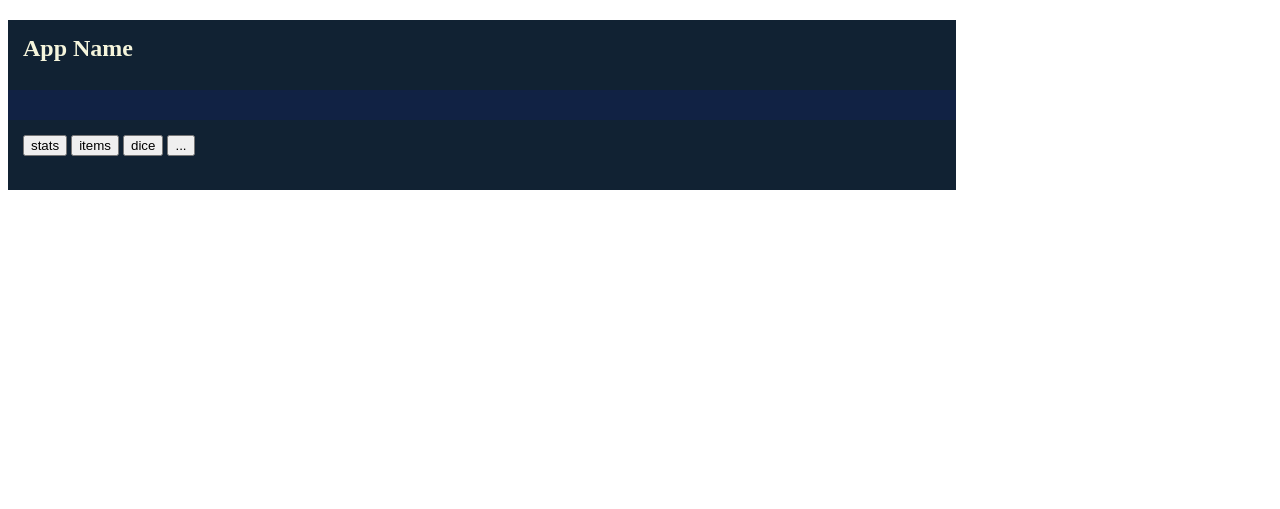
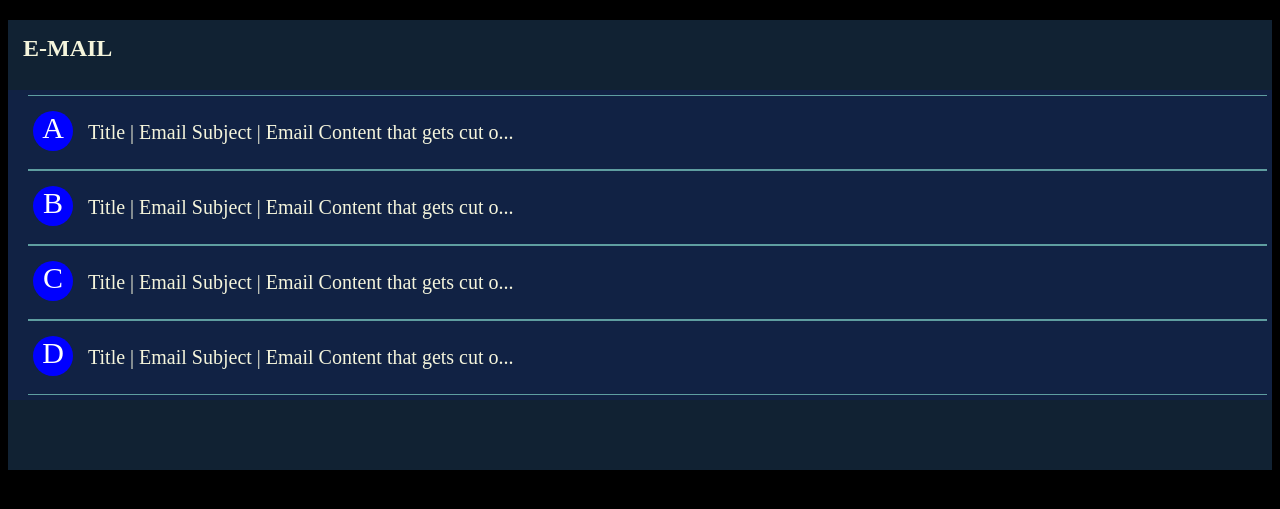
Before and after one commit to Dorely/CIT261Team, a PHP site: page / in a window 1280 px wide. Shown: the top 509 px of the page. Run offline with PHP 8.4, Linux system fonts and the light colour scheme.

Commit message:
changed to email thing

```diff
--- a/ATsandbox/thought/index.html
+++ b/ATsandbox/thought/index.html
@@ -6,26 +6,45 @@
         <link href="style.css" rel="stylesheet" type="text/css" media="screen">
     </head>
 
-    <body>
+    <body onload="truncateText()">
 
-        <div id="phone">
+        <div id="main">
             <div id="header">
-                <h2>App Name</h2>
+                <h2>E-MAIL</h2>
             </div>
 
-            <div id="mainView">
-                <div>
+            <div id="view">
 
+                <div id="mailView">
+                    <div class="mail">
+                         <div class="mailID">A</div>
+                        <p class="mailCont">
+                            Title   |   Email Subject   |   Email Content that gets cut off. Maybe you wanted to read it or something without having to open the email itself. Then when you drag down is displays the rest of the text for your viewing pleasure.
+                        </p>
+                    </div>
+                    <div class="mail">
+                         <div class="mailID">B</div>
+                        <p class="mailCont">
+                            Title   |   Email Subject   |   Email Content that gets cut off. Maybe you wanted to read it or something without having to open the email itself. Then when you drag down is displays the rest of the text for your viewing pleasure.
+                        </p>
+                    </div>
+                    <div class="mail">
+                         <div class="mailID">C</div>
+                        <p class="mailCont">
+                            Title   |   Email Subject   |   Email Content that gets cut off. Maybe you wanted to read it or something without having to open the email itself. Then when you drag down is displays the rest of the text for your viewing pleasure.
+                        </p>
+                    </div>
+                    <div class="mail">
+                         <div class="mailID">D</div>
+                        <p class="mailCont">
+                            Title   |   Email Subject   |   Email Content that gets cut off. Maybe you wanted to read it or something without having to open the email itself. Then when you drag down is displays the rest of the text for your viewing pleasure.
+                        </p>
+                    </div>
                 </div>
             </div>
 
             <div id="footer">
-                <div id="buttonHolder">
-                    <button>stats</button>
-                    <button>items</button>
-                    <button>dice</button>
-                    <button>...</button>
-                </div>
+
             </div>
 
         </div>
--- a/ATsandbox/thought/javascript.js
+++ b/ATsandbox/thought/javascript.js
@@ -0,0 +1,145 @@
+function truncateText() {
+    var element = document.getElementsByClassName("mailCont")
+    var letter = document.getElementsByClassName("mail")
+    console.log(element.length)
+
+   mail ={
+        numMail: element.length,
+        emails: [],
+        populateEmail: function(){
+            for(var i = 0; i < this.numMail; ++i){
+                //console.log("Inside Loop i= " + i)
+                this.emails[i] = element[i].innerText
+
+            }
+        }
+    }
+
+    mail.populateEmail()
+
+    console.log(mail.emails)
+
+    for(var i = 0; i < element.length; ++i){
+        var truncated = element[i].innerText
+        //assign each email a touch
+         letter[i].addEventListener("touchstart", tStart, false)
+         letter[i].addEventListener("touchend", tEnd, false)
+
+        if (truncated.length > 53) {
+            truncated = truncated.substr(0, 53) + '...';
+            console.log(truncated)
+            element[i].innerText = truncated
+        }
+    }
+
+
+    touch = {
+        beginY: 0,
+
+        getBeginY: function(){
+            console.log("getBeginY(): " + this.beginY)
+            return this.beginY;
+        },
+
+        setBeginY: function(num){
+            /*if(arguments.length == 2){
+                console.log("reset beginY" + this.beginY)
+                this.beginY = arguments[1]
+            }
+            else{*/
+            this.beginY = num
+            console.log("after setting beginY " + this.beginY)
+            //}
+        },
+
+        expandView: function(event){
+
+            console.log("expanding")
+        },
+
+        calulateY: function(current){
+            if(this.beginY < current){
+                return true
+            }
+            else{
+               return false
+           }
+        }
+
+    }
+
+    //event listeners
+
+    function tStart(event){
+        console.log("start")
+        if(touch.getBeginY() == 0){
+            touch.setBeginY(event.touches[0].pageY);
+        }
+    }
+
+    function tEnd(event){
+        console.log("end")
+        console.log(event.changedTouches[0].pageY)
+
+        if(touch.calulateY(event.changedTouches[0].pageY)){
+            touch.expandView(event)
+        }
+
+        touch.setBeginY(0)
+    }
+
+}
+
+
+
+
+
+
+
+
+/*function touchMoveD(event){
+
+    console.log(event)
+
+    touch = {
+        beginY: 0,
+
+        getBeginY: function(){
+            console.log("getBeginY(): " + this.beginY)
+            return this.beginY;
+        },
+
+        setBeginY: function(num){
+            if(arguments.length == 2){
+                console.log("reset beginY" + this.beginY)
+                this.beginY = arguments[1]
+            }
+            else{
+                this.beginY = num
+                console.log("after setting beginY " + this.beginY)
+            }
+        },
+
+        expandView: function(){},
+
+        calulateY: function(current){
+            if(this.beginY > current){
+                return false
+            }
+            else{
+               return true
+           }
+        }
+
+    }
+
+    if(touch.getBeginY() == 0){
+        console.log("before setting beginY: " + touch.beginY)
+        touch.setBeginY(event.touches[0].pageY);
+    }
+
+    if(touch.calulateY(event.touches[0].pageY)){
+//        console.log(event)
+        touch.setBeginY(event, null)
+    }
+}*/
--- a/ATsandbox/thought/style.css
+++ b/ATsandbox/thought/style.css
@@ -1,6 +1,10 @@
-#phone{
-    width: 75%;
-    height: 50%;
+body{
+    background: black;
+}
+
+#main{
+    width: 100%;
+    margin: 0;
 }
 
 #header{
@@ -14,15 +18,30 @@
     padding: 15px;
 }
 
-#mainView{
+#view{
+    display: flex;
+    flex-flow: row;
+}
+
+#contacts{
+    background: #123;
+    padding-left: 15px;
+    color: beige;
+    width: 33%;
+    border: 1px;
+    border-style: solid;
+    border-color: cadetblue;
+}
+
+#mailView{
+    padding-left: 20px;
+    padding-top: 5px;
+    padding-bottom: 5px;
+    padding-right: 5px;
     color: beige;
     background: #124;
     width: 100%;
     height: 100%;
-}
-
-#mainView div{
-    padding: 15px;
 }
 
 #footer{
@@ -32,6 +51,31 @@
     color: beige;
 }
 
-#buttonHolder{
-    padding: 15px;
+.mail{
+    display: flex;
+    flex-direction: row;
+    font-size: 20px;
+/*    height: 25px;*/
+/*    margin: 5px;*/
+    padding: 5px;
+    border: 1px;
+/*    border-top: 0px;*/
+    border-left: 0px;
+    border-right: 0px;
+    border-style: solid;
+    border-color: cadetblue;
+    overflow: hidden;
 }
+
+.mailID{
+    margin-top: 10px;
+    margin-right: 15px;
+    width: 40px;
+    height: 40px;
+    border-radius:50%;
+    font-size: 30px;
+    color:#fff;
+/*    line-height:500px;*/
+    text-align:center;
+    background: blue;
+}
```
